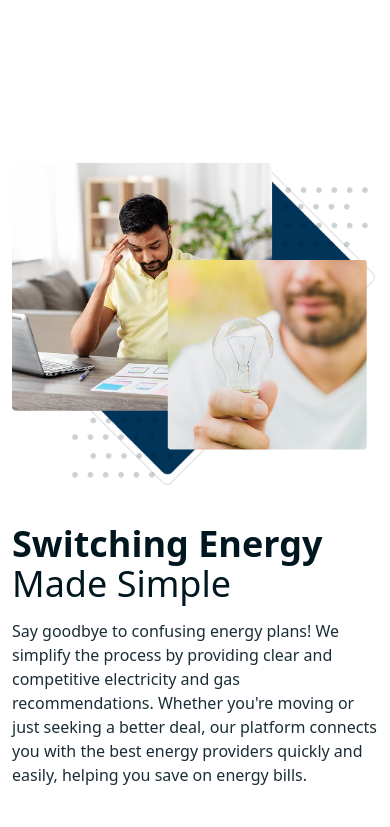
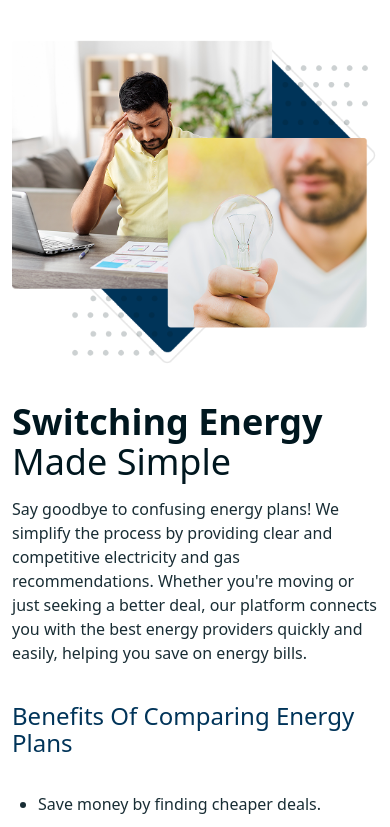
Before and after one commit to Harsh-Bishnoi/react-bill-central, a React (Vite) app: page / in a window 390 px wide. Shown: the top 827 px of the page. Built offline with nearby package versions, Linux system fonts and the light colour scheme.

Commit message:
Reduced padding on smaller screens in switching energy section

```diff
--- a/src/components/SwitchingEnergy.jsx
+++ b/src/components/SwitchingEnergy.jsx
@@ -7,7 +7,7 @@ import CustomButton from './common/CustomButton'
 const SwitchingEnergy = () => {
     return (
         <>
-            <div className="flex justify-center items-center py-[162px]">
+            <div className="flex justify-center items-center py-10 sm:py-20 md:py-30 lg:py-[162px]">
                 <div className="max-w-[1140px] px-3">
                     <div className="flex max-lg:flex-col gap-9 lg:gap-[70px] items-center">
                         <img className='w-full max-w-[507px] lg:max-w-[450px] xl:max-w-[507px]' src={SwitchingEnergyImg} alt="switching-energy" />
```
